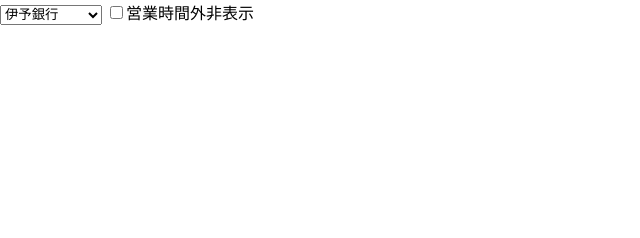
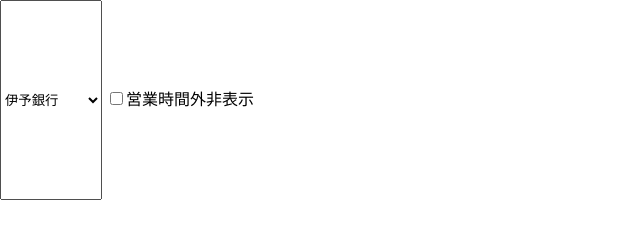
Before and after one commit to tamairyota/ATM-CAN, a plain HTML site: page index.html in a window 1280 px wide. Shown: the whole page, without its empty margins (0-640 px from the left). Drawn offline with Linux system fonts and the light colour scheme; some packages are replaced by stand-ins of ours.

Commit message:
Update index.html

```diff
--- a/index.html
+++ b/index.html
@@ -14,7 +14,7 @@
   <body>
       <form>
           <!--銀行名の選択が変わった時にginkouuを呼び出し-->
-          <select id="ginkou" onchange="ginkouu()"name="ginko" style='height:20px;'>
+          <select id="ginkou" onchange="ginkouu()"name="ginko" style='height:200px;'>
               <option value="iyo">伊予銀行</option>
               <option value="ja">ＪＡ</option>
               <option value="ehime">愛媛銀行</option>
```
